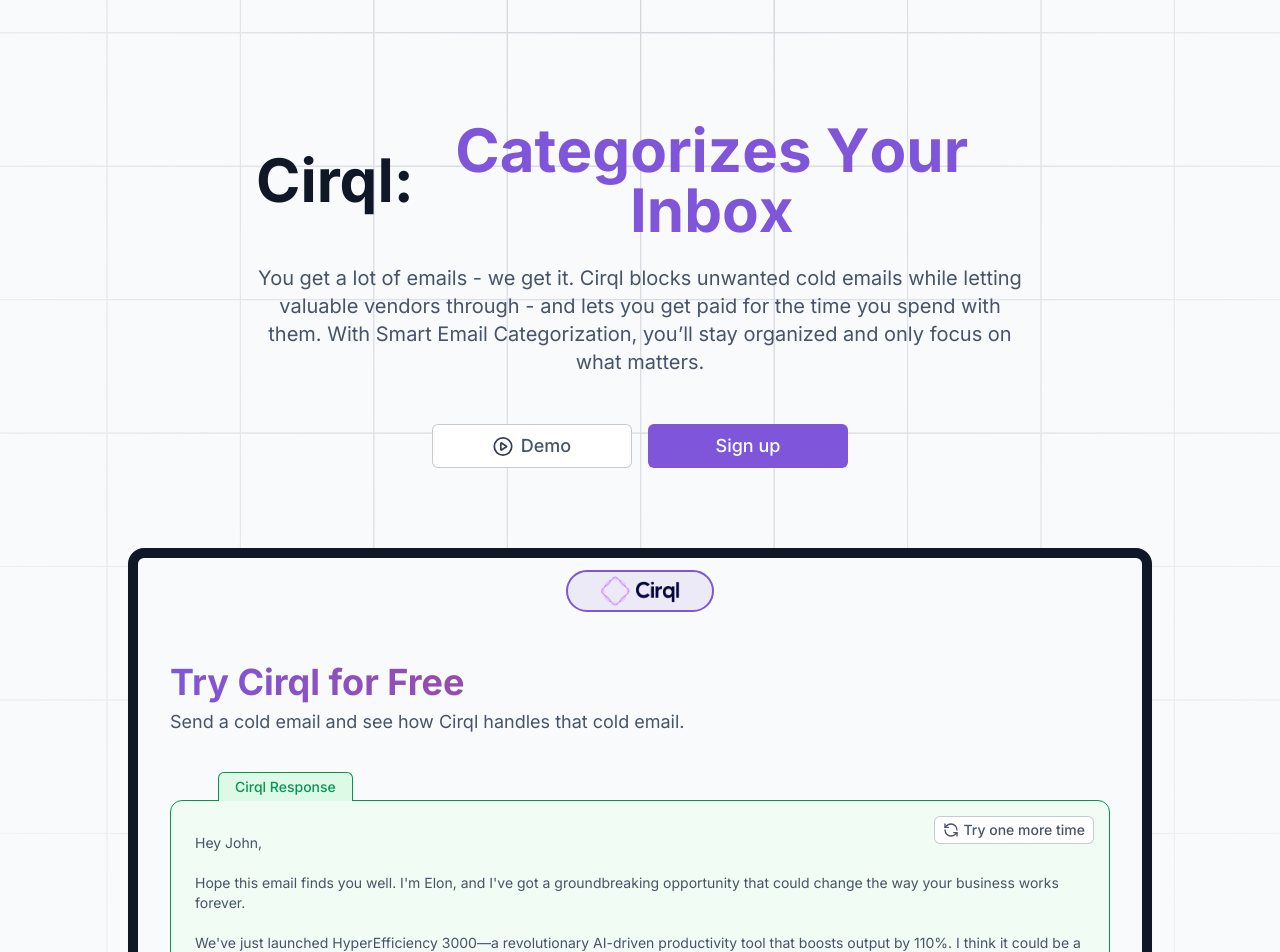
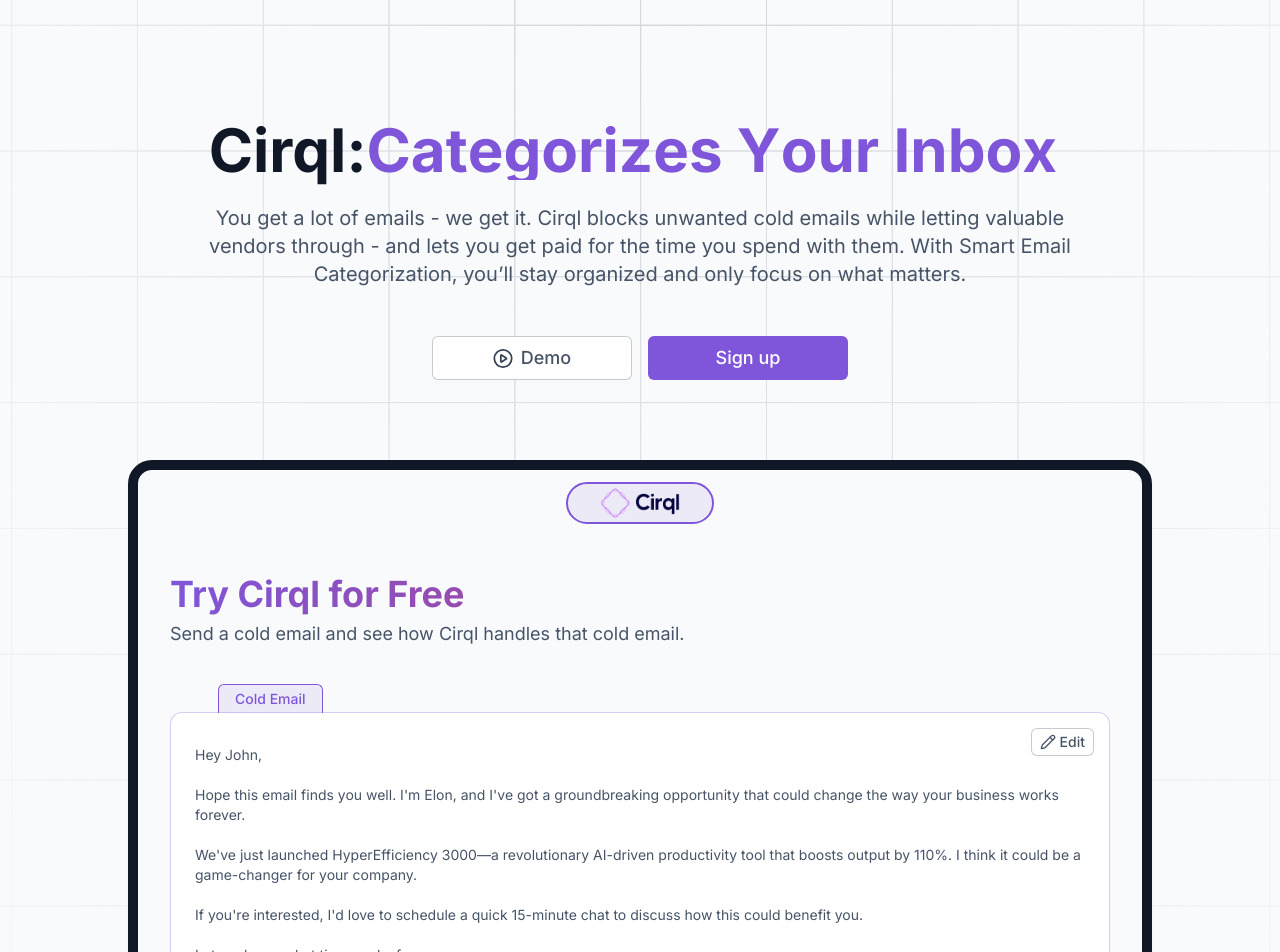
Before and after one commit to UmairWaraich07/cirql-landing-page, a Next.js app: page / in a window 1280 px wide. Shown: the part 100-1052 px from the top of the page. Built offline with nearby package versions, Linux system fonts and the light colour scheme.

Commit message:
fix the css styling for smaller devices

```diff
--- a/components/Home/Hero.tsx
+++ b/components/Home/Hero.tsx
@@ -15,11 +15,11 @@
   ];
   return (
     <section className=" bg-secondary">
-      <div className=" bg-grid bg-top bg-cover bg-no-repeat   max-w-[1440px] mx-auto ">
+      <div className=" bg-grid bg-top bg-cover bg-no-repeat  max-w-[1440px] mx-auto ">
         <Header />
         {/* Hero content */}
         <div className=" mt-[5vh] grid items-center justify-items-center gap-16 sm:gap-20 py-16 md:py-24">
-          <div className="max-w-4xl mx-auto text-center px-5 sm:px-10 lg:px-16">
+          <div className="max-w-4xl mx-auto text-center px-5 sm:px-10 lg:px-0 ">
             <h1 className="h1-bold lg:flex lg:items-center lg:justify-center">
               Cirql: <br className="lg:hidden" />{" "}
               <FlipWords className="text-center" words={words} />{" "}
@@ -58,7 +58,9 @@
           </div>
 
           {/* Try Cirql Demo */}
-          <TryCirql />
+          <div className="w-full md:px-10 lg:px-16">
+            <TryCirql />
+          </div>
         </div>
       </div>
     </section>
--- a/components/Home/TryCirql.tsx
+++ b/components/Home/TryCirql.tsx
@@ -43,7 +43,7 @@
   });
 
   const [isLoading, setIsLoading] = useState(false);
-  const [isResponseReceived, setIsResponseReceived] = useState(true);
+  const [isResponseReceived, setIsResponseReceived] = useState(false);
   const [isEditable, setIsEditable] = useState(false);
   const [useEmailTemplate, setUseEmailTemplate] = useState(false);
 
@@ -111,7 +111,10 @@
   };
 
   return (
-    <div className=" rounded-3xl sm:rounded-2xl max-w-5xl mx-auto w-full border-x-0 border-[8px] sm:border-[10px] border-dark shadow-sm bg-[#F9FAFB] overflow-hidden">
+    <div
+      className=" rounded-3xl max-w-5xl mx-auto w-full border-x-0 border-[8px] md:border-[10px] border-dark shadow-sm
+     bg-[#F9FAFB] overflow-hidden  "
+    >
       <Toaster position="top-center" />
       <div className=" mt-3 bg-primary/10 border-2 w-fit mx-auto border-primary rounded-full flex items-center justify-center py-1 px-4 sm:px-8">
         <Image
--- a/components/shared/Logo.tsx
+++ b/components/shared/Logo.tsx
@@ -16,7 +16,7 @@
         alt="Cirql AI"
         width={width}
         height={height}
-        className=""
+        className="h-auto"
         priority
       />
     </Link>
```
